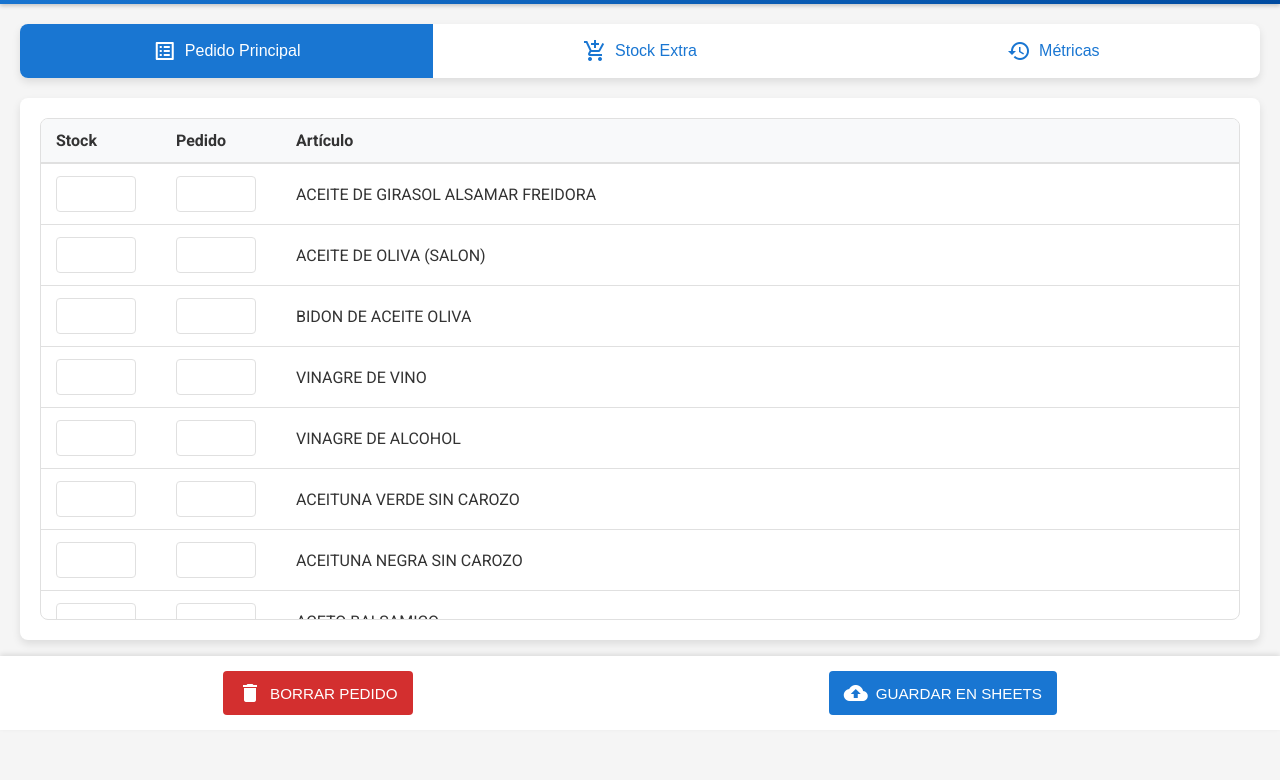
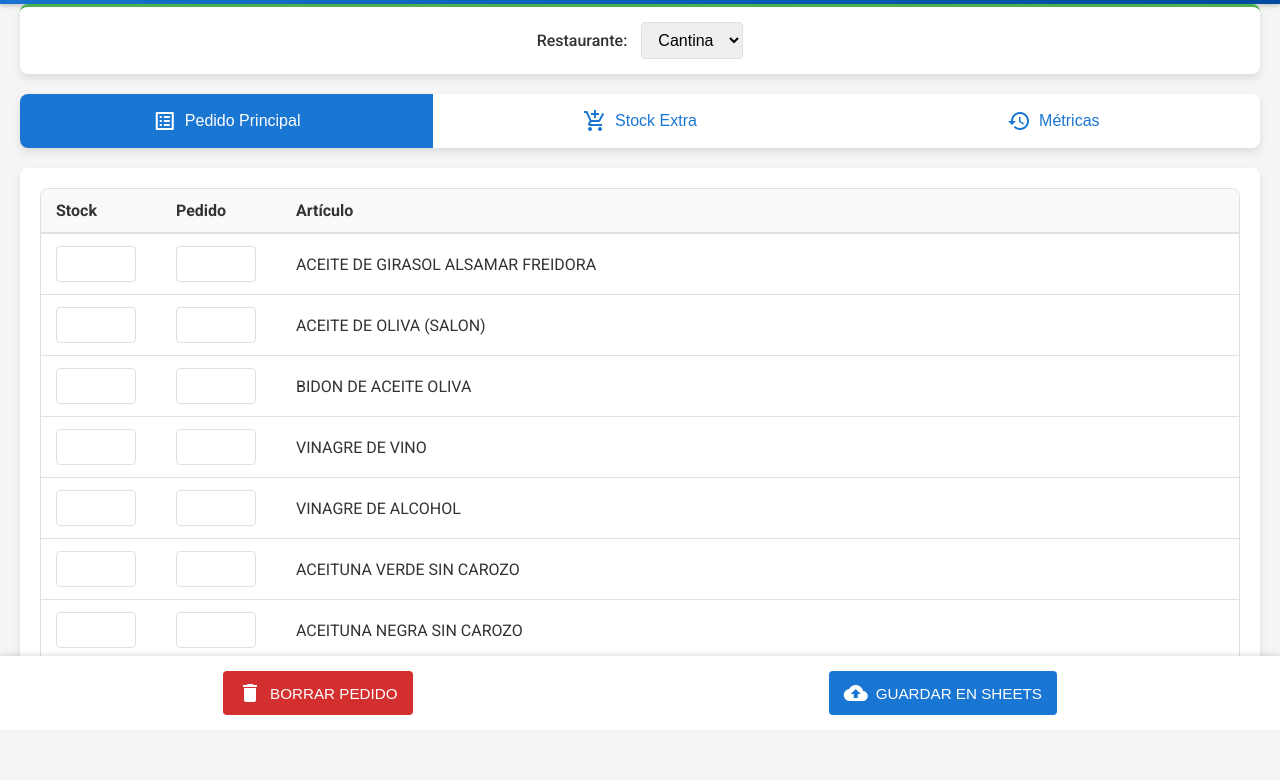
Before and after one commit to supplierctr/criollo, a plain HTML site: page index.html in a window 1280 px wide. Shown: the part 70-850 px from the top of the page. Drawn offline with Linux system fonts and the light colour scheme.

Commit message:
Add files via upload

```diff
--- a/index.html
+++ b/index.html
@@ -10,6 +10,15 @@
 </head>
 <body>
   <header><h1>Pedido de Criollo</h1></header>
+
+  <div class="selector-container">
+    <label for="restaurante-selector">Restaurante:</label>
+    <select id="restaurante-selector">
+      <option value="Cantina">Cantina</option>
+      <option value="AllBoys">AllBoys</option>
+    </select>
+  </div>
+
   <div class="tab-nav">
     <button class="tab-link active" data-tab="pedido"><i class="material-icons">list_alt</i>Pedido Principal</button>
     <button class="tab-link" data-tab="extra"><i class="material-icons">add_shopping_cart</i>Stock Extra</button>
--- a/script.js
+++ b/script.js
@@ -96,21 +96,17 @@
     async function enviarDatosAGoogleSheets() {
         const url = "https://script.google.com/macros/s/AKfycbxanz_WVCdDGmBc-8melWhb40yhbcDoYr7QtyPRhD-WqlPOVisrG2DKiU8kzPcnmPs/exec";
         const btn = document.getElementById('guardar-en-sheets');
+        const restaurante = document.getElementById('restaurante-selector').value;
 
-        // --- NUEVA LÓGICA PARA RELLENAR CEROS ---
         const datosParaEnviar = {
-            regular: datosPedidoActual.regular.map(item => ({
-                ...item,
-                stock: item.stock || '0',
-                pedido: item.pedido || '0'
-            })),
-            extra: datosPedidoActual.extra.map(item => ({
-                ...item,
-                stock: item.stock || '0',
-                pedido: item.pedido || '0'
-            }))
+            regular: datosPedidoActual.regular.map(item => ({ ...item, stock: item.stock || '0', pedido: item.pedido || '0' })),
+            extra: datosPedidoActual.extra.map(item => ({ ...item, stock: item.stock || '0', pedido: item.pedido || '0' }))
         };
-        // --- FIN DE LA NUEVA LÓGICA ---
+
+        const postData = {
+            restaurante: restaurante,
+            datos: datosParaEnviar
+        };
 
         btn.disabled = true;
         btn.innerHTML = '<i class="material-icons">hourglass_top</i> Guardando...';
@@ -119,9 +115,9 @@
                 method: 'POST',
                 mode: 'no-cors',
                 headers: { 'Content-Type': 'text/plain;charset=utf-8', },
-                body: JSON.stringify(datosParaEnviar) // Usamos el nuevo objeto
+                body: JSON.stringify(postData) // Enviamos el objeto completo
             });
-            alert('Datos enviados a Google Sheets. Por favor, verifica la hoja de cálculo para confirmar.');
+            alert(`Datos enviados a Google Sheets para ${restaurante}.`);
         } catch (error) {
             console.error('Error al enviar los datos:', error);
             alert('Hubo un error al enviar los datos. Revisa la consola del navegador (F12) para ver los detalles.');
@@ -130,10 +126,13 @@
             btn.innerHTML = '<i class="material-icons">cloud_upload</i> Guardar en Sheets';
         }
     }
+
     async function cargarMetricas() {
-        const url = "https://script.google.com/macros/s/AKfycbxanz_WVCdDGmBc-8melWhb40yhbcDoYr7QtyPRhD-WqlPOVisrG2DKiU8kzPcnmPs/exec";
+        const restaurante = document.getElementById('restaurante-selector').value;
+        const url = `https://script.google.com/macros/s/AKfycbxanz_WVCdDGmBc-8melWhb40yhbcDoYr7QtyPRhD-WqlPOVisrG2DKiU8kzPcnmPs/exec?restaurante=${restaurante}`;
         const btn = document.getElementById('cargar-metricas');
         const tablaMetricasTbody = document.getElementById('tabla-metricas').querySelector('tbody');
+
         btn.disabled = true;
         btn.innerHTML = '<i class="material-icons">hourglass_top</i> Cargando...';
         tablaMetricasTbody.innerHTML = '<tr><td colspan="3" style="text-align:center;">Cargando datos...</td></tr>';
@@ -147,7 +146,7 @@
             registrosCargados = data;
             document.getElementById('calendario-container').style.display = 'block';
             generarCalendario();
-            tablaMetricasTbody.innerHTML = '<tr><td colspan="4" style="text-align:center;">Selecciona un día del calendario para ver sus registros.</td></tr>';
+            tablaMetricasTbody.innerHTML = '<tr><td colspan="3" style="text-align:center;">Selecciona un día del calendario para ver sus registros.</td></tr>';
 
         } catch (error) {
             console.error('Error al cargar las métricas:', error);
--- a/style.css
+++ b/style.css
@@ -13,6 +13,25 @@
     body { font-family: 'Roboto', sans-serif; margin: 0; background-color: var(--light-gray); color: var(--text-color); padding-bottom: 100px; }
     header { background: linear-gradient(135deg, var(--primary-color), var(--primary-dark)); color: white; padding: 20px; text-align: center; box-shadow: 0 2px 4px rgba(0,0,0,0.2); }
     header h1 { margin: 0; font-size: 1.8em; font-weight: 500; }
+    .selector-container {
+      text-align: center;
+      padding: 15px;
+      background-color: #fff;
+      margin: 0 20px;
+      border-radius: var(--border-radius);
+      box-shadow: var(--card-shadow);
+      border-top: 3px solid var(--secondary-color);
+    }
+    .selector-container label {
+      font-weight: 500;
+      margin-right: 10px;
+    }
+    #restaurante-selector {
+      padding: 8px 12px;
+      border-radius: 4px;
+      border: 1px solid var(--medium-gray);
+      font-size: 1em;
+    }
     .tab-nav { display: flex; background-color: white; box-shadow: var(--card-shadow); margin: 20px; border-radius: var(--border-radius); overflow: hidden; }
     .tab-link { flex: 1; padding: 15px 10px; cursor: pointer; border: none; background-color: transparent; font-size: 1em; font-weight: 500; color: var(--primary-color); transition: background-color 0.3s, color 0.3s; display: flex; align-items: center; justify-content: center; gap: 8px; }
     .tab-link:hover { background-color: #e3f2fd; }
```
